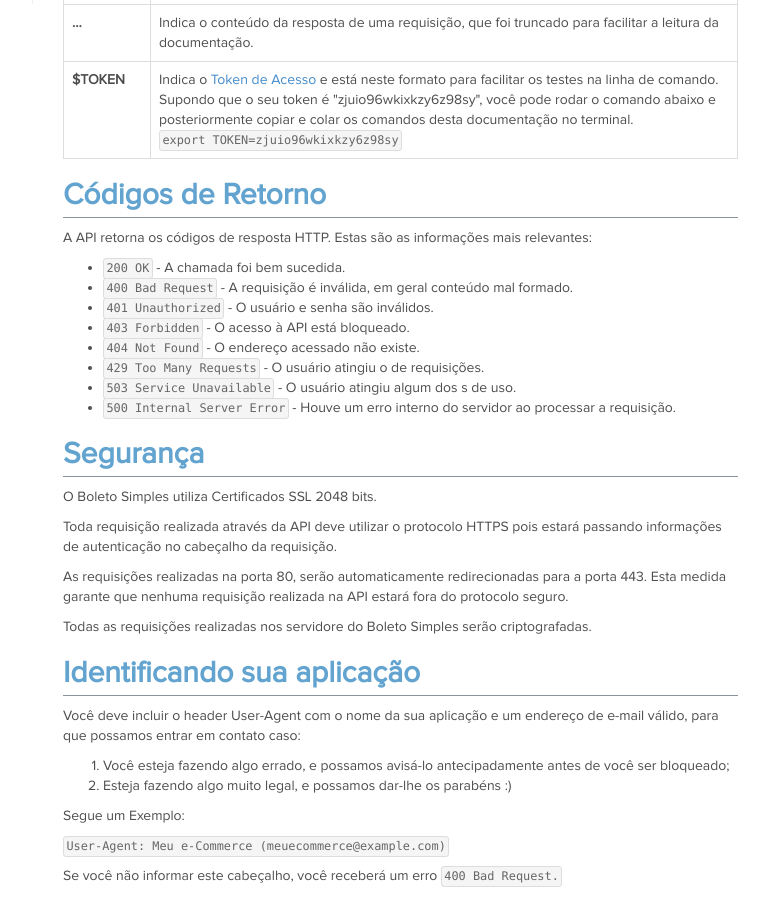
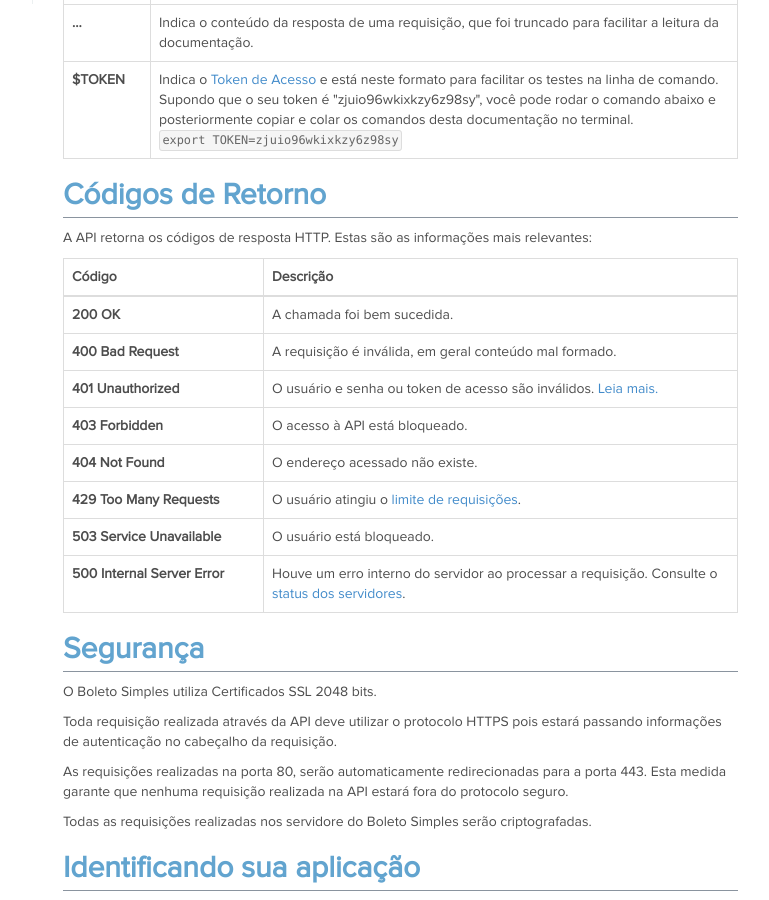
Before and after one commit to BoletoSimples/boletosimples-docs, a Jekyll site: the page built from index.md, in a window 1280 px wide and 900 px high, scrolled down 860 px. Shown: the whole window, without its empty margins (367-1136 px from the left). Built offline with Jekyll 4.4.1, drawn with Linux system fonts in a browser that asks for light colours.

Commit message:
improve status codes section

```diff
--- a/index.md
+++ b/index.md
@@ -73,14 +73,48 @@ Utilizamos as seguintes convenções nesta documentação:
 
 A API retorna os códigos de resposta HTTP. Estas são as informações mais relevantes:
 
-*   `200 OK` - A chamada foi bem sucedida.
-*   `400 Bad Request` - A requisição é inválida, em geral conteúdo mal formado.
-*   `401 Unauthorized` - O usuário e senha são inválidos.
-*   `403 Forbidden` - O acesso à API está bloqueado.
-*   `404 Not Found` - O endereço acessado não existe.
-*   `429 Too Many Requests` - O usuário atingiu o  de requisições.
-*   `503 Service Unavailable` - O usuário atingiu algum dos s de uso.
-*   `500 Internal Server Error` - Houve um erro interno do servidor ao processar a requisição.
+<table class='table table-bordered'>
+  <thead>
+    <tr>
+      <th width="200px">Código</th>
+      <th>Descrição</th>
+    </tr>
+  </thead>
+  <tbody>
+    <tr>
+      <th>200 OK</th>
+      <td>A chamada foi bem sucedida.</td>
+    </tr>
+    <tr>
+      <th>400 Bad Request</th>
+      <td>A requisição é inválida, em geral conteúdo mal formado.</td>
+    </tr>
+    <tr>
+      <th>401 Unauthorized</th>
+      <td>O usuário e senha ou token de acesso são inválidos. <a href="/authentication">Leia mais.</a></td>
+    </tr>
+    <tr>
+      <th>403 Forbidden</th>
+      <td>O acesso à API está bloqueado.</td>
+    </tr>
+    <tr>
+      <th>404 Not Found</th>
+      <td>O endereço acessado não existe.</td>
+    </tr>
+    <tr>
+      <th>429 Too Many Requests</th>
+      <td>O usuário atingiu o <a href="#limite-de-requisies">limite de requisições</a>.</td>
+    </tr>
+    <tr>
+      <th>503 Service Unavailable</th>
+      <td>O usuário está bloqueado.</td>
+    </tr>
+    <tr>
+      <th>500 Internal Server Error</th>
+      <td>Houve um erro interno do servidor ao processar a requisição. Consulte o <a href="http://status.boletosimples.com.br">status dos servidores</a>.</td>
+    </tr>
+  </tbody>
+</table>
 
 ## Segurança
 
```
